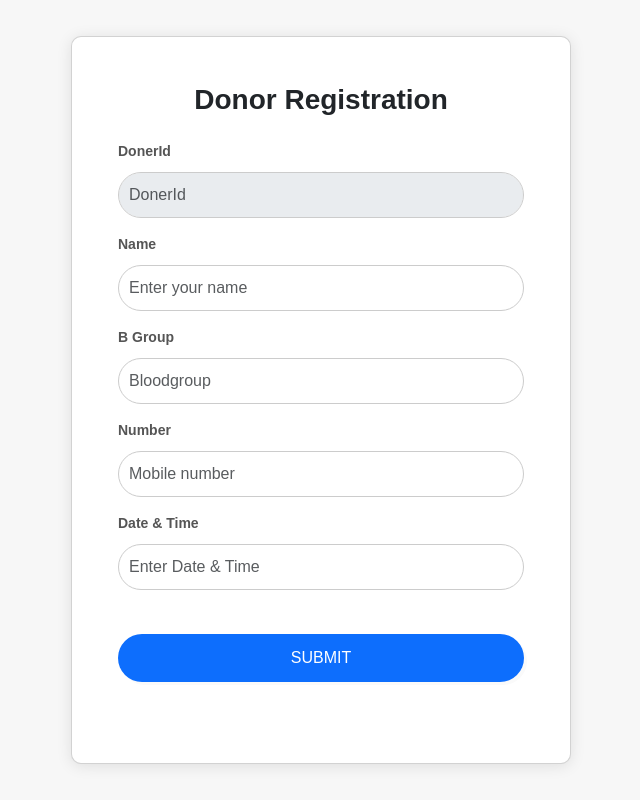
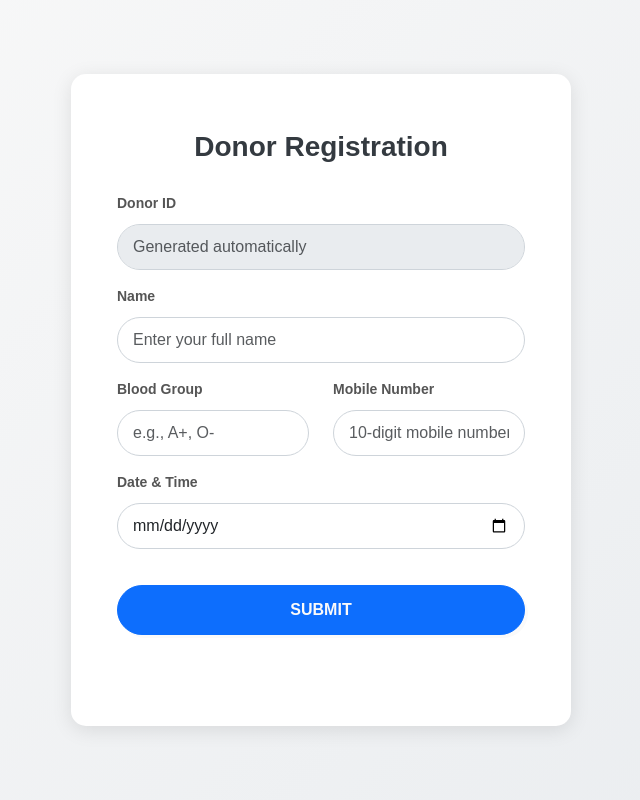
Before and after one commit to prakashwiser/wiser-blood-bank, a React (Vite) app: page /adddonor in a window 1280 px wide. Shown: the top 800 px of the page, without its empty margins (319-959 px from the left). Built offline with nearby package versions, Linux system fonts and the light colour scheme.

Commit message:
donor pages logic doning

```diff
--- a/src/App.jsx
+++ b/src/App.jsx
@@ -21,7 +21,7 @@ function App() {
     <>
       <BrowserRouter>
         <Routes>
-          <Route index element={<Home />} />
+          <Route path="/" element={<Home />} />
           <Route path="/signup" element={<SignUp />} />
           <Route path="/about" element={<About />} />
           <Route path="/contact" element={<Contact />} />
--- a/src/pages/AddDonor.jsx
+++ b/src/pages/AddDonor.jsx
@@ -1,6 +1,6 @@
 import React, { useState } from "react";
 import axios from "axios";
-import { Form, Button, Container, Card } from "react-bootstrap";
+import { Form, Button, Container, Card, Row, Col } from "react-bootstrap";
 import { toast, ToastContainer } from "react-toastify";
 import "react-toastify/dist/ReactToastify.css";
 
@@ -12,8 +12,11 @@ function Home() {
   const [datetime, setDatetime] = useState("");
   const [isSubmitting, setIsSubmitting] = useState(false);
 
+  const generateRandomId = () => Math.floor(10000 + Math.random() * 90000).toString();
+
   const handleSubmit = async (e) => {
     e.preventDefault();
+
     if (!userName || !bgroup || !userNumber || !datetime) {
       toast.error("All fields are required!");
       return;
@@ -27,12 +30,17 @@ function Home() {
     setIsSubmitting(true);
 
     try {
+      const randomId = generateRandomId();
+      setDonnerid(randomId);
+
       await axios.post("https://67593f4e60576a194d140021.mockapi.io/donner", {
+        donnerid: randomId,
         userName,
         bgroup,
         userNumber,
         datetime,
       });
+
       setDonnerid("");
       setUserName("");
       setBgroup("");
@@ -49,148 +57,131 @@ function Home() {
 
   return (
     <Container
+      fluid
       className="d-flex justify-content-center align-items-center"
       style={{
         minHeight: "100vh",
-        backgroundColor: "#f7f7f7",
+        background: "linear-gradient(135deg, #f9f9f9, #e9ecef)",
+        padding: "20px",
       }}
     >
       <Card
         style={{
-          padding: "30px",
           maxWidth: "500px",
           width: "100%",
-          borderRadius: "10px",
-          boxShadow: "0 2px 15px rgba(0, 0, 0, 0.1)",
+          padding: "40px 30px",
+          borderRadius: "15px",
+          border: "none",
+          boxShadow: "0 4px 20px rgba(0, 0, 0, 0.1)",
         }}
       >
         <Card.Body>
-          <h3 className="text-center mb-4" style={{ fontWeight: "bold" }}>
+          <h3
+            className="text-center"
+            style={{
+              fontWeight: "bold",
+              marginBottom: "30px",
+              color: "#343a40",
+            }}
+          >
             Donor Registration
           </h3>
           <Form onSubmit={handleSubmit}>
-            <Form.Group
-              className="mb-3"
-              controlId="formPlaintextDonnerId"
-              style={{
-                marginBottom: "20px",
-              }}
-            >
-              <Form.Label style={{ fontWeight: "bold" }}>DonerId</Form.Label>
+            <Row>
+              <Col>
+                <Form.Group className="mb-3" controlId="formDonorId">
+                  <Form.Label className="fw-bold">Donor ID</Form.Label>
                   <Form.Control
                     type="text"
-                placeholder="DonerId"
+                    placeholder="Generated automatically"
                     value={donnerid}
                     disabled
+                    className="rounded-pill"
                     style={{
-                  borderRadius: "30px",
-                  padding: "10px",
-                  border: "1px solid #ccc",
+                      padding: "10px 15px",
+                      border: "1px solid #ced4da",
                     }}
                   />
                 </Form.Group>
-
-            <Form.Group
-              className="mb-3"
-              controlId="formPlaintextName"
-              style={{
-                marginBottom: "20px",
-              }}
-            >
-              <Form.Label style={{ fontWeight: "bold" }}>Name</Form.Label>
+              </Col>
+            </Row>
+            <Row>
+              <Col>
+                <Form.Group className="mb-3" controlId="formName">
+                  <Form.Label className="fw-bold">Name</Form.Label>
                   <Form.Control
                     type="text"
-                placeholder="Enter your name"
+                    placeholder="Enter your full name"
                     value={userName}
                     onChange={(e) => setUserName(e.target.value)}
+                    className="rounded-pill"
                     style={{
-                  borderRadius: "30px",
-                  padding: "10px",
-                  border: "1px solid #ccc",
+                      padding: "10px 15px",
+                      border: "1px solid #ced4da",
                     }}
                   />
                 </Form.Group>
-
-            <Form.Group
-              className="mb-3"
-              controlId="formPlaintextBloodGroup"
-              style={{
-                marginBottom: "20px",
-              }}
-            >
-              <Form.Label style={{ fontWeight: "bold" }}>B Group</Form.Label>
+              </Col>
+            </Row>
+            <Row>
+              <Col md={6}>
+                <Form.Group className="mb-3" controlId="formBloodGroup">
+                  <Form.Label className="fw-bold">Blood Group</Form.Label>
                   <Form.Control
                     type="text"
-                placeholder="Bloodgroup"
+                    placeholder="e.g., A+, O-"
                     value={bgroup}
                     onChange={(e) => setBgroup(e.target.value)}
+                    className="rounded-pill"
                     style={{
-                  borderRadius: "30px",
-                  padding: "10px",
-                  border: "1px solid #ccc",
+                      padding: "10px 15px",
+                      border: "1px solid #ced4da",
                     }}
                   />
                 </Form.Group>
-
-            <Form.Group
-              className="mb-3"
-              controlId="formPlaintextNumber"
-              style={{
-                marginBottom: "20px",
-              }}
-            >
-              <Form.Label style={{ fontWeight: "bold" }}>Number</Form.Label>
+              </Col>
+              <Col md={6}>
+                <Form.Group className="mb-3" controlId="formNumber">
+                  <Form.Label className="fw-bold">Mobile Number</Form.Label>
                   <Form.Control
                     type="text"
-                placeholder="Mobile number"
+                    placeholder="10-digit mobile number"
                     value={userNumber}
                     onChange={(e) => setUserNumber(e.target.value)}
+                    className="rounded-pill"
                     style={{
-                  borderRadius: "30px",
-                  padding: "10px",
-                  border: "1px solid #ccc",
+                      padding: "10px 15px",
+                      border: "1px solid #ced4da",
                     }}
                   />
                 </Form.Group>
-
-            <Form.Group
-              className="mb-3"
-              controlId="formPlaintextDateTime"
-              style={{
-                marginBottom: "20px",
-              }}
-            >
-              <Form.Label style={{ fontWeight: "bold" }}>Date & Time</Form.Label>
+              </Col>
+            </Row>
+            <Row>
+              <Col>
+                <Form.Group className="mb-3" controlId="formDateTime">
+                  <Form.Label className="fw-bold">Date & Time</Form.Label>
                   <Form.Control
-                type="text"
-                placeholder="Enter Date & Time"
+                    type="date"
                     value={datetime}
                     onChange={(e) => setDatetime(e.target.value)}
+                    className="rounded-pill"
                     style={{
-                  borderRadius: "30px",
-                  padding: "10px",
-                  border: "1px solid #ccc",
+                      padding: "10px 15px",
+                      border: "1px solid #ced4da",
                     }}
                   />
                 </Form.Group>
-
-            <div
-              className="text-center mt-4"
-              style={{
-                marginTop: "20px",
-              }}
-            >
+              </Col>
+            </Row>
+            <div className="d-grid">
               <Button
-                className="bg-primary text-white"
                 type="submit"
                 disabled={isSubmitting}
+                className="rounded-pill btn-primary"
                 style={{
-                  borderRadius: "30px",
-                  padding: "12px 30px",
-                  fontSize: "16px",
-                  width: "100%",
-                  backgroundColor: "#007bff",
-                  border: "none",
+                  padding: "12px",
+                  fontWeight: "bold",
                 }}
               >
                 {isSubmitting ? "Submitting..." : "Submit"}
--- a/src/pages/Login.jsx
+++ b/src/pages/Login.jsx
@@ -5,9 +5,11 @@ import axios from 'axios';
 import '../Login.css';
 import { Link, useNavigate } from 'react-router-dom';
 import Navbars from '../Components/Navbar';
+import { ToastContainer, toast } from 'react-toastify';
+import 'react-toastify/dist/ReactToastify.css';
 
 const LoginForm = () => {
-  const navigate = useNavigate()
+  const navigate = useNavigate();
   const [loginError, setLoginError] = useState('');
   const [isLoading, setIsLoading] = useState(false);
 
@@ -33,55 +35,54 @@ const LoginForm = () => {
     try {
       const response = await axios.get('https://67593faf60576a194d140245.mockapi.io/Donor');
       const users = response.data;
-      console.log(users);
-
       const user = await users.find((user) => user.email === email);
-      console.log(user);
-
-
-      if (user.userValidate === 'yes' && user.adminValidate === 'yes') {
-        console.log('login success');
-        localStorage.setItem('userData', user.email)
-        navigate('/')
-        resetForm();
-      } else if (user.userValidate === 'no' && user.adminValidate === 'yes') {
-        alert('you are not activate your account, pls check ur mail');
-        resetForm();
-      } else if (user.userValidate === 'yes' && user.adminValidate === 'no') {
-        alert('you are not approved by admin');
-        resetForm();
-      } else {
-        alert('pls check mail and admin');
-        resetForm();
-      }
 
       if (!user) {
         setLoginError('Email not found.');
+        toast.error('Email not found.', { position: 'top-right', autoClose: 3000 });
         setIsLoading(false);
         resetForm();
         return;
       }
+
       if (user.password !== password) {
         setLoginError('Incorrect password.');
+        toast.error('Incorrect password.', { position: 'top-right', autoClose: 3000 });
         setIsLoading(false);
         resetForm();
         return;
       }
+
+      if (user.userValidate === 'yes' && user.adminValidate === 'yes') {
+        toast.success('Login successful!', { position: 'top-right', autoClose: 3000 });
+        localStorage.setItem('userData', user.email);
+        navigate('/');
+        resetForm();
+      } else if (user.userValidate === 'no' && user.adminValidate === 'yes') {
+        toast.warning('Your account is not activated. Please check your mail.', { position: 'top-right', autoClose: 3000 });
+        resetForm();
+      } else if (user.userValidate === 'yes' && user.adminValidate === 'no') {
+        toast.warning('You are not approved by admin.', { position: 'top-right', autoClose: 3000 });
+        resetForm();
+      } else {
+        toast.error('Please check your email and admin approval.', { position: 'top-right', autoClose: 3000 });
+        resetForm();
+      }
+
       setIsLoading(false);
 
     } catch (error) {
       setLoginError('An error occurred while logging in. Please try again.');
+      toast.error('An error occurred. Please try again.', { position: 'top-right', autoClose: 3000 });
       setIsLoading(false);
       resetForm();
-
     }
-
-
   };
 
   return (
     <>
       <Navbars />
+      <ToastContainer />
       <div className='banner'>
         <div className="login-form-container">
           <h1>Login</h1>
```
Also changed, not shown: src/pages/Home.jsx (+13 -5 lines). Lines whose indentation alone changed are shown as unchanged.
